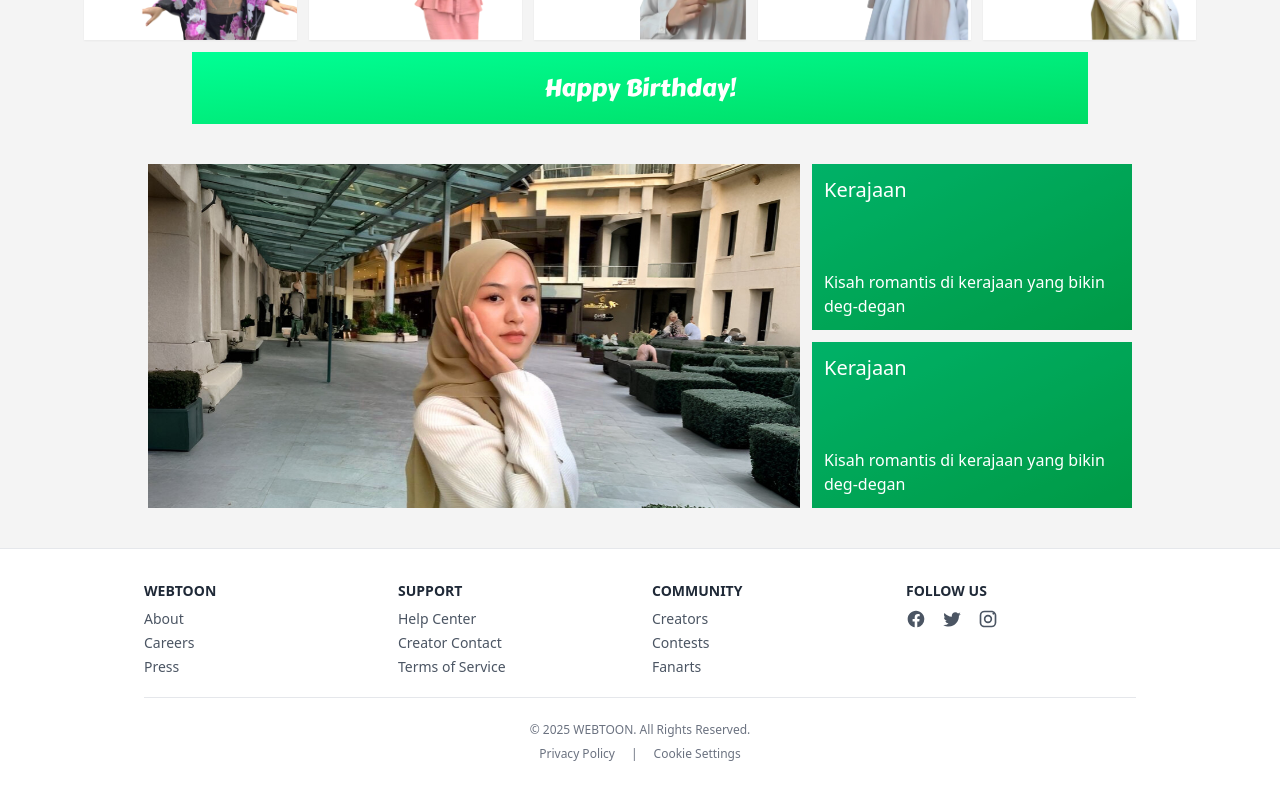
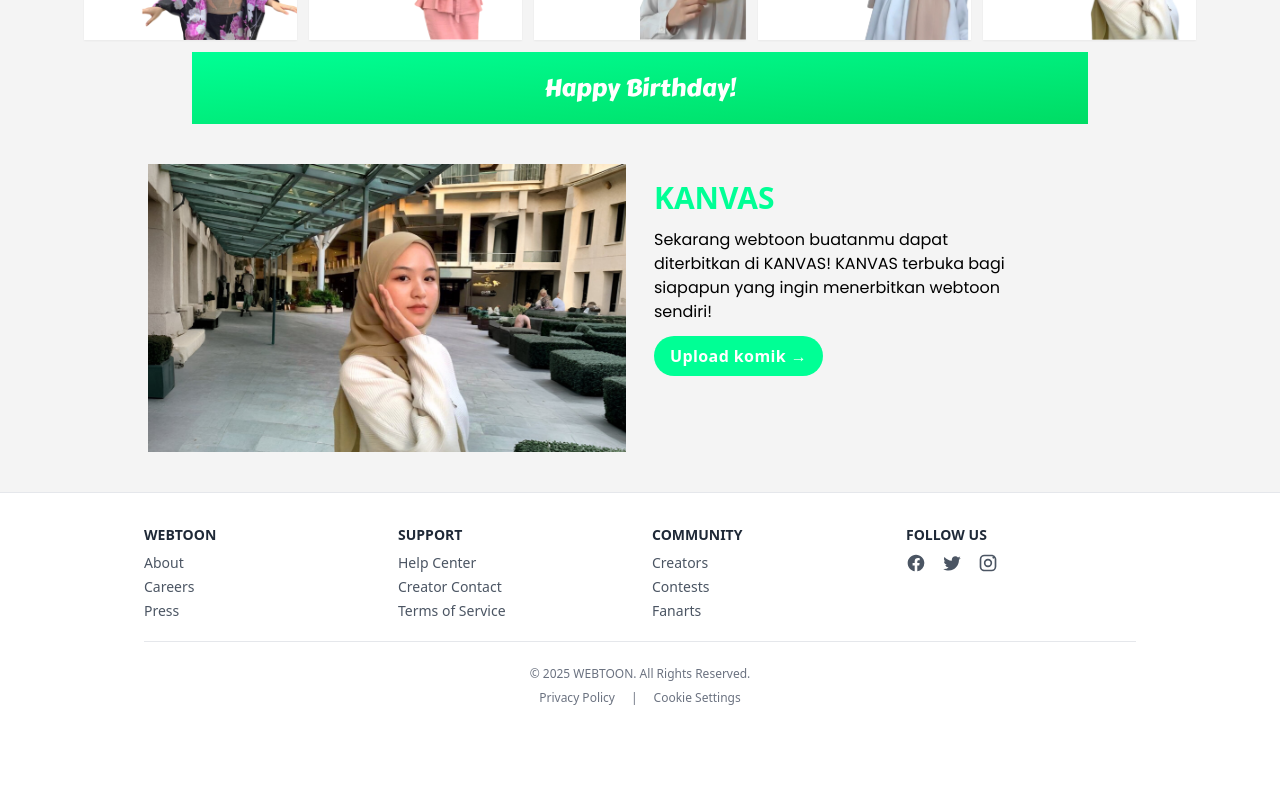
Before and after one commit to torikallcode/Komik, a React (Vite) app: page / in a window 1280 px wide. Shown: the part 1068-1868 px from the top of the page. After the commit the page ends 1830 px from the top, so only its background shows below. Built offline with nearby package versions, Linux system fonts and the light colour scheme; a web font is replaced by a local one.

Commit message:
update about section

```diff
--- a/src/components/layouts/AuthLayouts.jsx
+++ b/src/components/layouts/AuthLayouts.jsx
@@ -58,21 +58,21 @@ export const AuthLayouts = () => {
         <div className="flex items-center text-center justify-center w-full h-full max-w-4xl p-5 bg-gradient-to-br from-[#00ff95] to-primary mb-5">
           <h1 className="text-2xl text-white font-Semibold font-comic ">Happy Birthday!</h1>
         </div>
-        <div className='grid w-full max-w-5xl grid-cols-2 gap-3 p-5 mb-5 md:grid-cols-3 h-96'>
-          <div className='w-full col-span-2 row-span-3 bg-center bg-cover md:row-span-2 bg-sky-500 ' style={{ backgroundImage: `url('/img/p3-2.jpg')` }}>
+        <div className='flex flex-col w-full max-w-5xl gap-3 p-5 mb-5 space-y-4 md:flex-row md:space-x-4 lg:justify-between '>
+          <div className='w-full bg-center bg-cover h-52 sm:h-64 xl:h-72 md:row-span-2 ' style={{ backgroundImage: `url('/img/p3-2.jpg')` }}>
 
           </div>
-          <div className='grid content-between w-full h-full p-3 bg-gradient-to-br from-[#00ff95] to-primary relative'>
-            <span className='absolute z-10 w-full h-full bg-black opacity-30'></span>
-            <h1 className='z-20 text-xl font-medium text-white'>Kerajaan</h1>
-            <p className='z-20 text-white'>Kisah romantis di kerajaan yang bikin deg-degan</p>
+          <div className='relative flex flex-col w-full h-full space-y-3 '>
+            <h1 className='text-3xl font-bold text-[#00ff95] uppercase'>Kanvas</h1>
+            <p className='max-w-sm font-poppins'>Sekarang webtoon buatanmu
+              dapat diterbitkan di KANVAS!
+              KANVAS terbuka bagi
+              siapapun yang ingin menerbitkan
+              webtoon sendiri!</p>
+            <button className="inline-flex items-center justify-center px-4 py-2 font-sans font-semibold tracking-wide text-white bg-[#00ff95] rounded-full w-fit">
+              Upload komik →
+            </button>
           </div>
-          <div className='grid content-between w-full h-full p-3 bg-gradient-to-br from-[#00ff95] to-primary relative'>
-            <span className='absolute z-10 w-full h-full bg-black opacity-30'></span>
-            <h1 className='z-20 text-xl font-medium text-white'>Kerajaan</h1>
-            <p className='z-20 text-white'>Kisah romantis di kerajaan yang bikin deg-degan</p>
-          </div>
-          {/* <About /> */}
         </div>
         <Footer />
         <div className="flex flex-col items-center justify-center w-full max-w-3xl gap-8">
```
